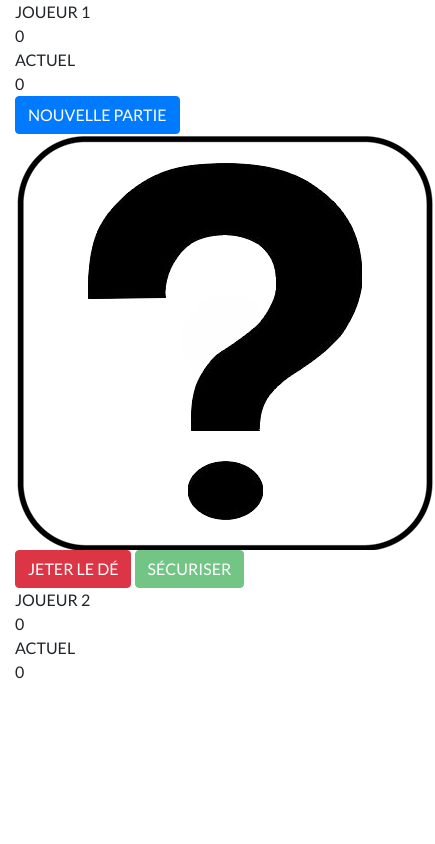
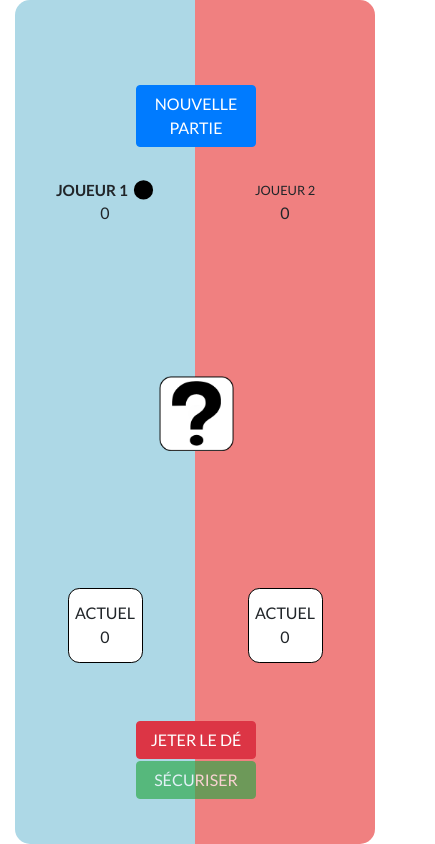
Before and after one commit to ThomasRibes/Dice-game, a plain HTML site: page index.html in a window 390 px wide. Shown: the whole page, 435 px wide, since content can reach past the window. Drawn offline with nearby package versions, Linux system fonts and the light colour scheme.

Commit message:
Fichier CSS compléter + tests pour voir si le rendu visuel et le responsive fonctionnent bien

```diff
--- a/style.css
+++ b/style.css
@@ -2,3 +2,136 @@
 *{
   font-family: 'lato',sans-serif;
 }
+
+.container{
+  width: 100%;
+  display : flex;
+  justify-content: space-evenly;
+}
+
+/* taille de la font en mobile first */
+.player1 .player, .player2 .player{
+  font-size: 0.8em;
+}
+
+/* partie gauche joueur1 */
+.player1 {
+  width: 50%;
+  height: 100vh;
+  display : flex;
+  flex-direction: column;
+  justify-content: space-around;
+  align-items:center;
+  background: lightblue;
+  border-radius: 15px 0 0 15px;
+}
+
+/* partie droite joueur 2 */
+.player2 {
+  width: 50%;
+  height: 100vh;
+  display : flex;
+  flex-direction: column;
+  justify-content: space-around;
+  align-items:center;
+  background: lightcoral;
+  border-radius: 0 15px 15px 0;
+}
+
+/* effet grossissant */
+.active .player{
+  font-weight: bolder;
+  transform : scale(1.2);
+  transition: transform 0.4s;
+}
+
+/* pastille du joueur actif */
+.active .player::after{
+	content:'';
+  height: 16px;
+  width: 16px;
+  background-color: black;
+  border-radius: 50%;
+  display: inline-block;
+  margin-left: 5px;
+  margin-bottom: -3px;
+}
+
+/* box score actuel */
+.current {
+  display : flex;
+  flex-direction: column;
+  justify-content: center;
+  align-items: center;
+  width: 75px;
+  height: 75px;
+  border-radius: 15%;
+  border: 1px solid black;
+  background-color: white;
+}
+
+.cp1, .cp2, .gp1, .gp2{
+  text-align: center;
+}
+
+.gp1,.gp2{
+  font-weight:500;
+}
+
+
+/* Gestion des boutons et du dé */
+/* div des boutons */
+.buttons{
+  position: absolute;
+  left: 50%;
+  margin-left: -60px;
+  height: 100%;
+  background: transparent;
+  display: flex;
+  flex-direction: column;
+  justify-content: space-around;
+  align-items: center;
+  z-index: 100;
+}
+
+/* div des boutons jeter et sécuriser */
+.roll-hold{
+  display: flex;
+  flex-direction: column;
+  justify-content: center;
+  align-items: center;
+  transform : translateY(60px);
+ }
+
+/*box de l'image du dé */
+.dice{
+  width: 75px;
+  height: 75px;
+}
+
+
+#new{
+  transform : translateY(-20px);
+}
+
+/* largeur et margin des boutons */
+#new,#roll,#hold{
+  width:120px;
+  margin: 1px;
+}
+
+/* media queries */
+@media screen and (min-width: 600px) {
+  .buttons{
+  justify-content: space-evenly;
+  }
+  #new{
+    transform : translateY(10px);
+  }
+  .player1 .player, .player2 .player{
+    font-size: 1em;
+  }
+  .roll-hold{
+    transform : translateY(-10px);
+  }
+}
```
